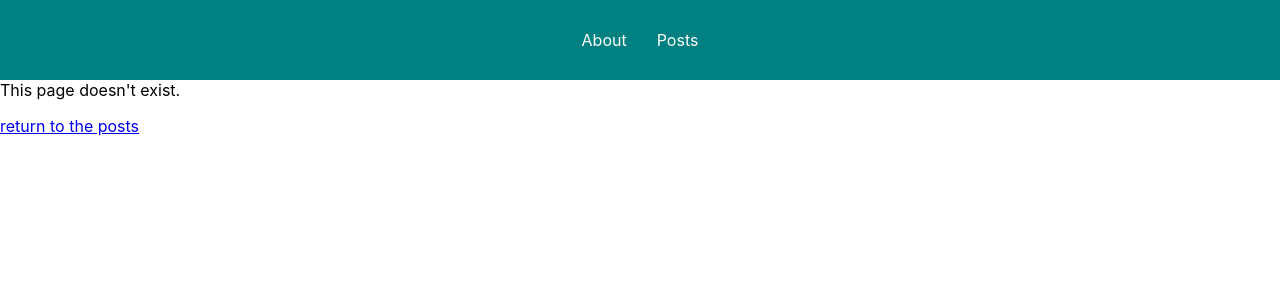
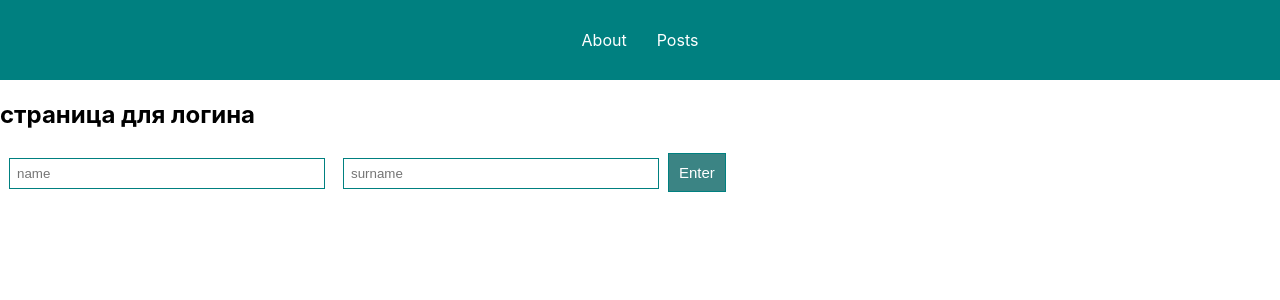
Before and after one commit to Anysound/react-practices, a React (Create React App) app: page /login in a window 1280 px wide. Before the commit this address led to /error. Shown: the top 300 px of the page. Built offline with nearby package versions, Linux system fonts and the light colour scheme.

Commit message:
added work with context, logic of routes

```diff
--- a/src/App.js
+++ b/src/App.js
@@ -1,14 +1,33 @@
+import { useEffect } from "react";
+import { useState } from "react";
 import { BrowserRouter } from "react-router-dom";
 import "./App.css";
+import { AuthContext } from "./context";
 import { AppRouter } from "./UI/AppRouter";
 import { Navbar } from "./UI/Navbar/Navbar";
 
 function App() {
+  const [auth, setAuth] = useState(false);
+  const [isLoading, setLoading] = useState(true);
+
+  useEffect(() => {
+    if (localStorage.getItem('auth')) {
+      setAuth(true)
+    }
+    setLoading(false)
+  }, [])
+
   return (
-    <BrowserRouter>
-      <Navbar />
-      <AppRouter/>
-    </BrowserRouter>
+    <AuthContext.Provider value={{
+      auth,
+      setAuth,
+      isLoading
+    }}>
+      <BrowserRouter>
+        <Navbar />
+        <AppRouter />
+      </BrowserRouter>
+    </AuthContext.Provider>
   );
 }
 
--- a/src/PostItem.jsx
+++ b/src/PostItem.jsx
@@ -1,5 +1,5 @@
 import React from "react";
-import { useHistory } from "react-router";
+import { useHistory } from "react-router-dom";
 import { MyBtn } from "./UI/btn/MyBtn";
 
 export const PostItem = (props) => {
--- a/src/UI/AppRouter.jsx
+++ b/src/UI/AppRouter.jsx
@@ -1,26 +1,34 @@
 import React from "react";
-import { Switch, Route, Redirect } from "react-router";
+import { useContext } from "react";
+import { Switch, Route, Redirect } from "react-router-dom";
+import { AuthContext } from "../context";
 import { About } from "../pages/About";
 import { Error404 } from "../pages/Error404";
 import { PostIdPage } from "../pages/PostIdPage";
 import Posts from "../pages/Posts";
+import { privateRoutes, guestRoutes } from "../router";
+import { Loader } from "./loader/Loader";
 
 export const AppRouter = () => {
-  return (
+  const {auth, setAuth, isLoading} = useContext(AuthContext);
+
+  if (isLoading) {
+    return <Loader/>
+  }
+
+  return auth ? (
     <Switch>
-      <Route path="/about">
-        <About />
-      </Route>
-      <Route exact path="/posts">
-        <Posts />
-      </Route>
-      <Route exact path={`/posts/:id`}>
-        <PostIdPage />
-      </Route>
-      <Route path="/error">
-        <Error404 />
-      </Route>
-      <Redirect to="/error" />
+      {privateRoutes.map((it) => (
+        <Route path={it.path} component={it.component} exact={it.exact} key={it.path} />
+      ))}
+      <Redirect to="/posts" />
+    </Switch>
+  ) : (
+    <Switch>
+      {guestRoutes.map((it) => (
+        <Route path={it.path} component={it.component} exact={it.exact} key={it.path} />
+      ))}
+      <Redirect to="/login" />
     </Switch>
   );
 };
--- a/src/UI/Navbar/Navbar.jsx
+++ b/src/UI/Navbar/Navbar.jsx
@@ -1,10 +1,21 @@
 import React from "react";
 import '../../App.css';
 import { Link } from "react-router-dom";
+import { MyBtn } from "../btn/MyBtn";
+import { useContext } from "react";
+import { AuthContext } from "../../context";
 
 export const Navbar = () => {
+  const {auth, setAuth} = useContext(AuthContext);
+
+  const logout = () => {
+    setAuth(false);
+    delete localStorage.auth;
+  }
+
   return (
     <div className="navbar">
+      {auth ? <MyBtn onClick={logout}>Log out</MyBtn> : null}
       <div className="navbar__links">
         <Link to="/about">About</Link>
         <Link to="/posts">Posts</Link>
--- /dev/null
+++ b/src/context/index.js
@@ -0,0 +1,3 @@
+import { createContext } from "react";
+
+export const AuthContext = createContext(null);
--- /dev/null
+++ b/src/pages/Login.js
@@ -0,0 +1,27 @@
+import React from 'react'
+import { useContext } from 'react'
+import { AuthContext } from '../context'
+import { MyBtn } from '../UI/btn/MyBtn'
+import { MyInput } from '../UI/input/MyInput'
+
+export const Login = () => {
+
+  const {auth, setAuth} = useContext(AuthContext);
+
+  const login = evt => {
+    evt.preventDefault();
+    setAuth(true);
+    localStorage.setItem('auth', 'true')
+  }
+
+  return (
+    <div>
+      <h2>страница для логина</h2>
+      <form action="" onSubmit={login}>
+        <MyInput type="text" placeholder='name'/>
+        <MyInput type="password" placeholder='surname'/>
+        <MyBtn>Enter</MyBtn>
+      </form>
+    </div>
+  )
+}
--- a/src/pages/PostIdPage.jsx
+++ b/src/pages/PostIdPage.jsx
@@ -1,5 +1,5 @@
 import React, { useEffect, useState } from "react";
-import { useParams } from "react-router";
+import { useParams } from "react-router-dom";
 import PostService from "../API/PostService";
 import { useFetching } from "../hooks/useFetching";
 import { Loader } from "../UI/loader/Loader";
--- /dev/null
+++ b/src/router/index.js
@@ -0,0 +1,14 @@
+import { About } from "../pages/About";
+import { Error404 } from "../pages/Error404";
+import { Login } from "../pages/Login";
+import { PostIdPage } from "../pages/PostIdPage";
+import Posts from "../pages/Posts";
+
+export const privateRoutes = [
+  { path: "/about", component: About, exact: true },
+  { path: "/posts", component: Posts, exact: true },
+  { path: "/posts/:id", component: PostIdPage, exact: true },
+
+];
+
+export const guestRoutes = [{ path: "/login", component: Login, exact: true }];
```
Also changed, not shown: src/index.js (+7 -6 lines), 2 other files (tests, documents, lock files or other folders).
